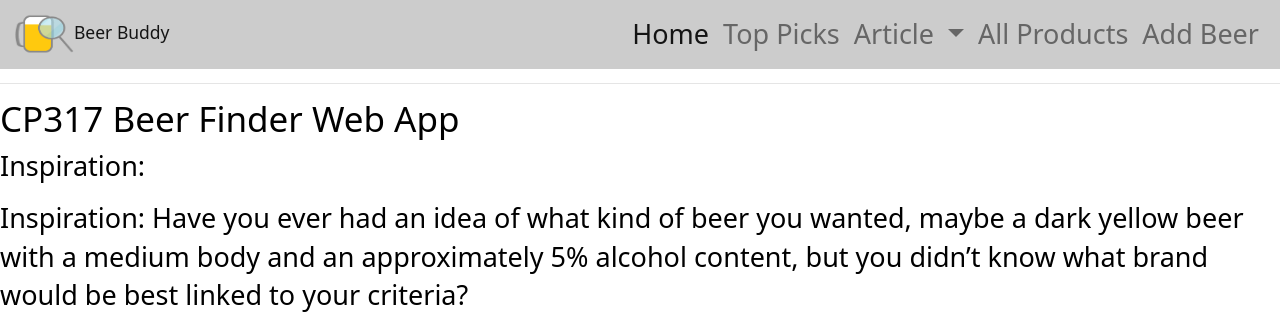
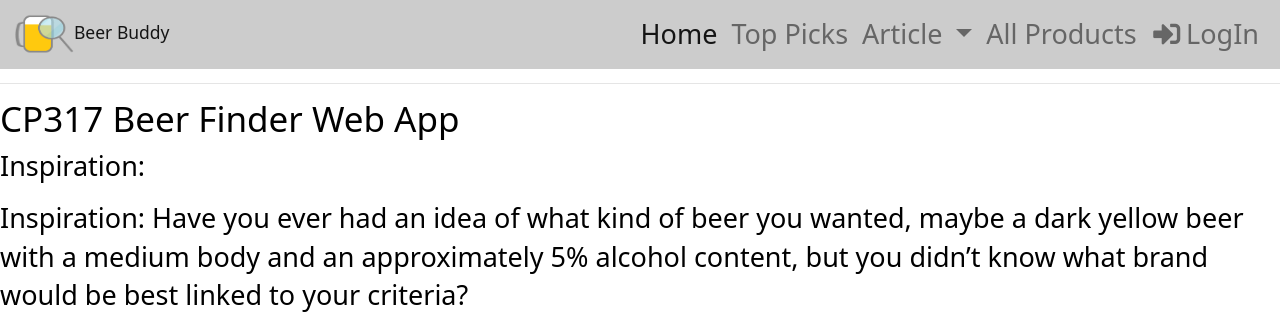
Before and after one commit to russellgoldman/CP317-Beer-Finder, a Django app: page /about/ in a window 1280 px wide. Shown: the top 316 px of the page. Run offline with Django 3.2, Linux system fonts and the light colour scheme; some libraries are stand-ins or nearby versions.

Commit message:
added authentication for add beer

```diff
--- a/projectRoot/home/Templates/home/navbar.html
+++ b/projectRoot/home/Templates/home/navbar.html
@@ -25,13 +25,22 @@
 					<a class="dropdown-item" href="#">Something else here</a>
 
 				</div>
+            </li>
 			<li class="nav-item">
 				<a class="nav-link" href="{% url 'library_page' %}">All Products<span class="sr-only">(current)</span></a>
 			</li>
+
+			{% if user.is_authenticated %}
 			<li class="nav-item">
 				<a class="nav-link" href="{% url 'add_beer' %}">Add Beer<span class="sr-only">(current)</span></a>
 			</li>
-			</li>
+                <li class="nav-item"><a class="nav-link" href="{% url 'logout' %}"><i class="sign out alternate icon"></i>Logout</a></li>
+            {% else %}
+                <li class="nav-item"><a class="nav-link" href="{% url 'login' %}"><i class="sign in alternate icon"></i>LogIn</a></li>
+
+            {% endif %}
+
+
 		</ul>
 	</div>
 </nav>
```
